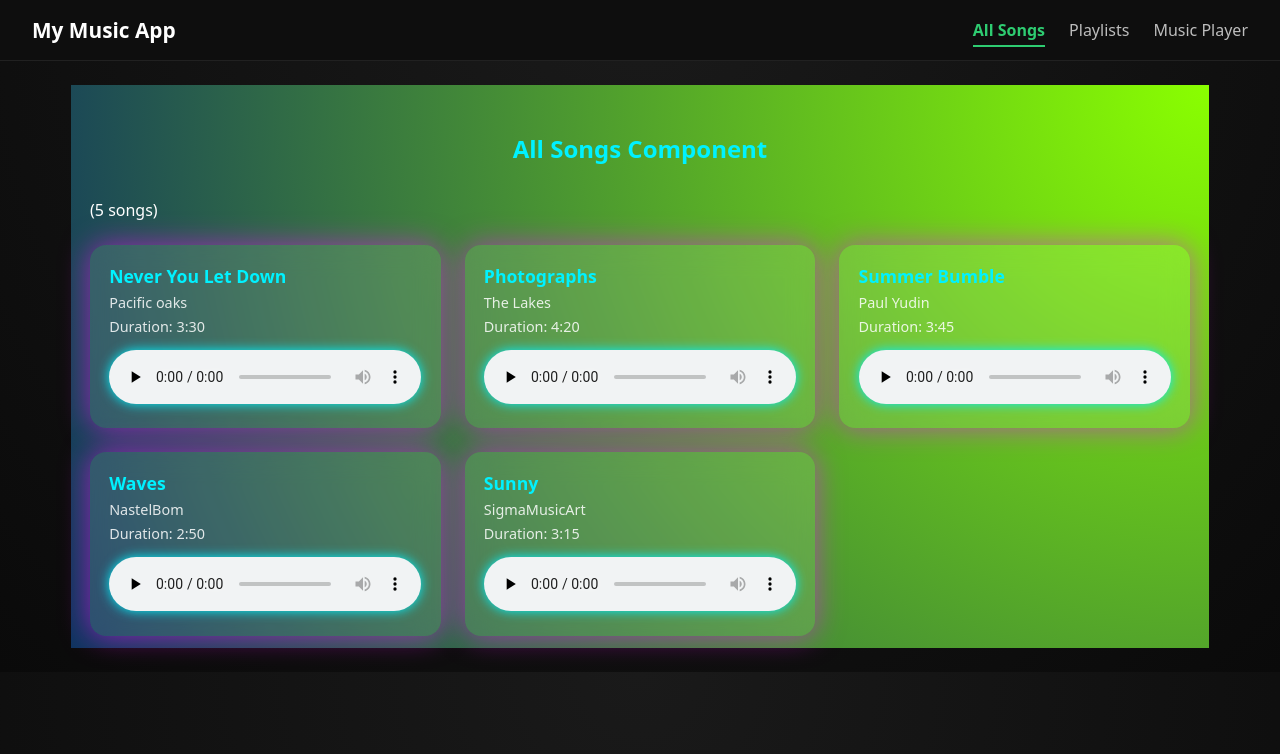
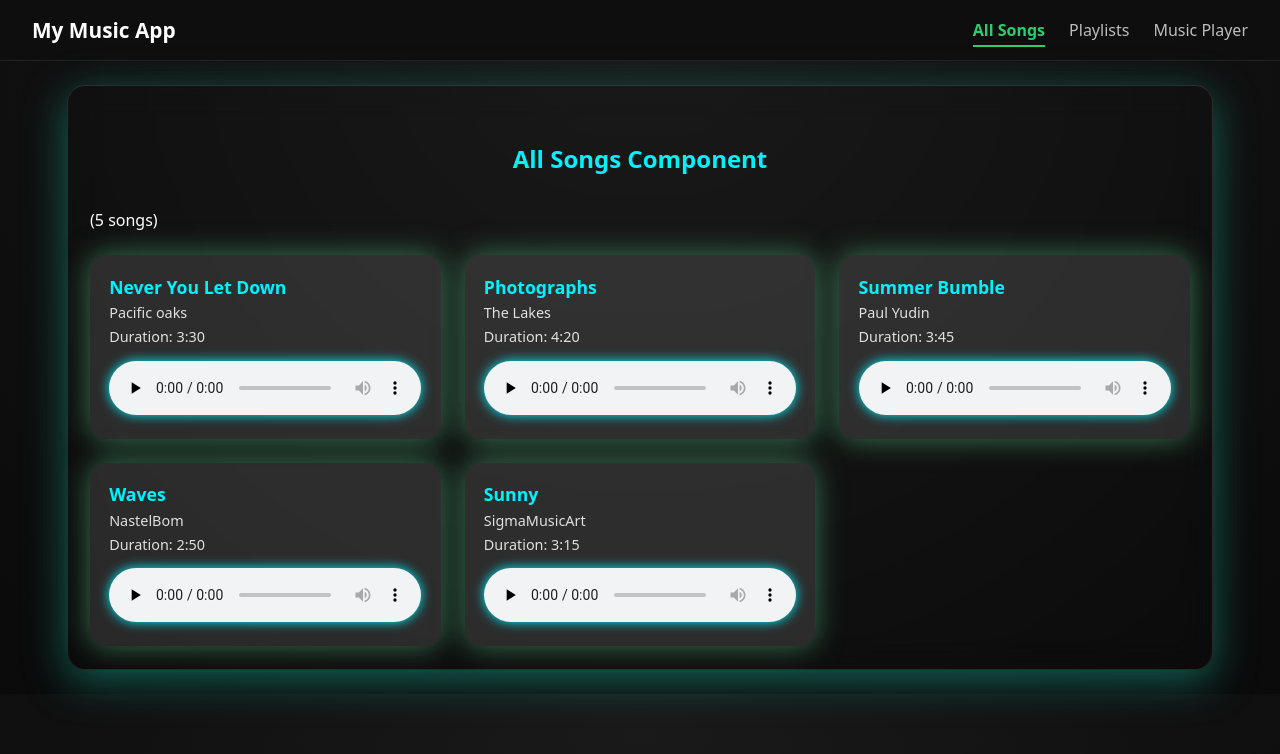
Before and after one commit to ALMA-DEV914/Paly-it-on, a React (Vite) app: page /allsongs in a window 1280 px wide. Shown: the top 754 px of the page. Built offline with nearby package versions, Linux system fonts and the light colour scheme.

Commit message:
add homepage component

```diff
--- a/src/index.css
+++ b/src/index.css
@@ -224,22 +224,16 @@ h2{
   }
 }
 .div-songs{
-  background: radial-gradient(circle at top left, #ff0080, #1a1a2e);
-  animation: discoBg 8s infinite alternate;
+
   max-width: 1100px;
   margin: 1.5rem auto;
   padding: 0.8rem 1.2rem;
-}
-@keyframes discoBg {
-  0% {
-    background: radial-gradient(circle at top left, #ff0080, #1a1a2e);
-  }
-  50% {
-    background: radial-gradient(circle at bottom right, #00f2ff, #16213e);
-  }
-  100% {
-    background: radial-gradient(circle at top right, #8aff00, #0f3460);
-  }
+  background: var();
+  border: 1px solid var(--card-border);
+  border-radius: 18px;
+  padding: 1.4rem;
+  backdrop-filter: blur(16px);
+  box-shadow: 0 10px 40px rgba(22, 152, 130, 0.6);
 }
 
 .songs-grid {
@@ -261,7 +255,7 @@ h2{
 
 .song-card:hover {
   transform: translateY(-6px) scale(1.02);
-  box-shadow: 0 0 35px rgba(255, 0, 255, 0.45);
+  box-shadow: 0 0 35px rgba(73, 123, 109, 0.45);
 }
 .song-card h3 {
   margin: 0;
@@ -288,6 +282,6 @@ h2{
     box-shadow: 0 0 15px rgba(0, 255, 255, 0.3);
   }
   to {
-    box-shadow: 0 0 30px rgba(255, 0, 255, 0.6);
+    box-shadow: 0 0 30px rgba(90, 188, 129, 0.6);
   }
 }
```
